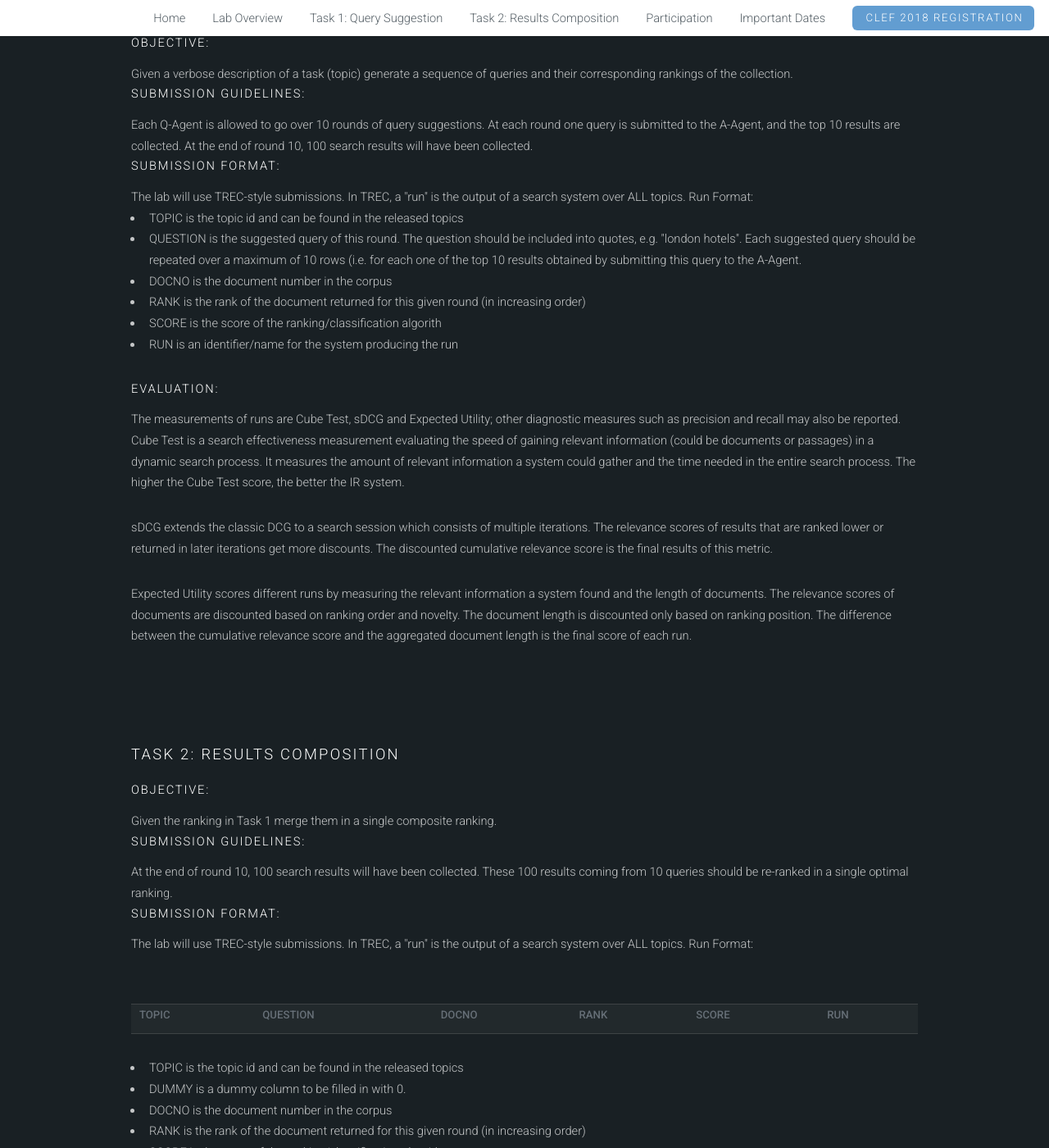
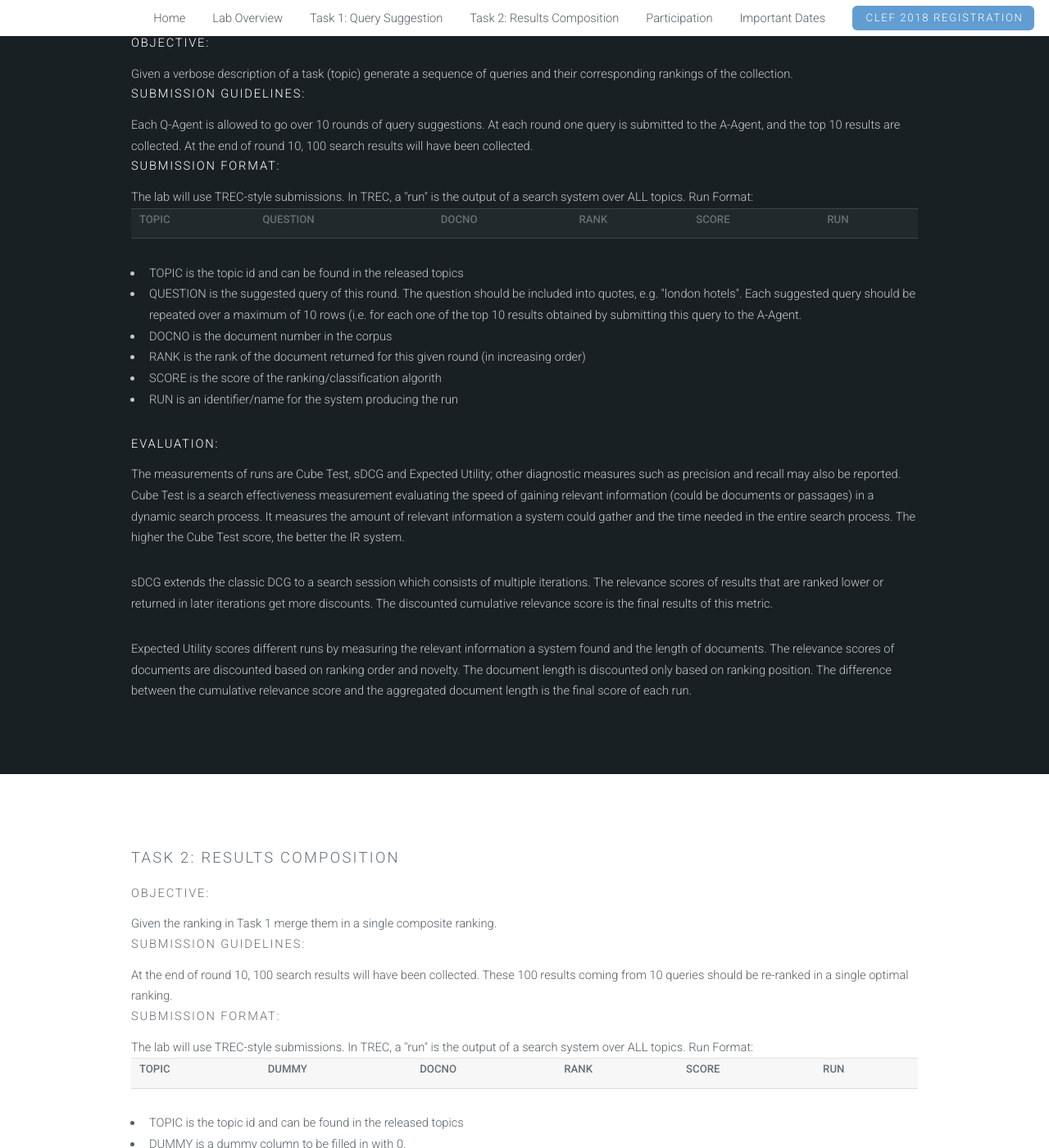
Before and after one commit to ekanou/dynamicsearch, a Jekyll site: the page built from clef-lab.html, in a window 1280 px wide and 1400 px high, scrolled down 3196 px. Shown: the whole window at 82% size. Built offline with Jekyll 4.4.1, drawn with Linux system fonts in a browser that asks for light colours; some of the changed text lies outside the part shown.

Commit message:
Update clef-lab.html

```diff
--- a/clef-lab.html
+++ b/clef-lab.html
@@ -73,11 +73,10 @@
 
 <section id="Task 1" class="wrapper style2">
   <div class="container">
-      <section>
-				<h3>Task 1: Query Suggestion</h3>
-				<h4>Objective:</h4> Given a verbose description of a task (topic) generate a sequence of queries and their corresponding rankings of the collection.
-				<h4>Submission Guidelines:</h4> Each Q-Agent is allowed to go over 10 rounds of query suggestions. At each round one query is submitted to the A-Agent, and the top 10 results are collected. At the end of round 10, 100 search results will have been collected.
-				<h4>Submission Format:</h4> The lab will use TREC-style submissions. In TREC, a "run" is the output of a search system over ALL topics. Run Format:
+			<h3>Task 1: Query Suggestion</h3>
+			<h4>Objective:</h4> Given a verbose description of a task (topic) generate a sequence of queries and their corresponding rankings of the collection.
+			<h4>Submission Guidelines:</h4> Each Q-Agent is allowed to go over 10 rounds of query suggestions. At each round one query is submitted to the A-Agent, and the top 10 results are collected. At the end of round 10, 100 search results will have been collected.
+			<h4>Submission Format:</h4> The lab will use TREC-style submissions. In TREC, a "run" is the output of a search system over ALL topics. Run Format:
 				<table border="0">
   				<tr>
     			<th>TOPIC</th>
@@ -87,6 +86,7 @@
 					<th>SCORE</th>
     			<th>RUN</th>
   				</tr>
+				</table>
 				<ul>
 				<li>TOPIC is the topic id and can be found in the released topics</li>
 				<li>QUESTION is the suggested query of this round. The question should be included into quotes, e.g. "london hotels". Each suggested query should be repeated over a maximum of 10 rows (i.e. for each one of the top 10 results obtained by submitting this query to the A-Agent.</li>
@@ -95,18 +95,15 @@
 				<li>SCORE is the score of the ranking/classification algorith</li>
 				<li>RUN is an identifier/name for the system producing the run</li>
 				</ul>
+
 				<h4>Evaluation:</h4> The measurements of runs are Cube Test, sDCG and Expected Utility; other diagnostic measures such as precision and recall may also be reported.
-
 				<p> Cube Test is a search effectiveness measurement evaluating the speed of gaining relevant information (could be documents or passages) in a dynamic search process. It measures the amount of relevant information a system could gather and the time needed in the entire search process. The higher the Cube Test score, the better the IR system.</p>
-
 				<p> sDCG extends the classic DCG to a search session which consists of multiple iterations. The relevance scores of results that are ranked lower or returned in later iterations get more discounts. The discounted cumulative relevance score is the final results of this metric.</p>
-
 				<p> Expected Utility scores different runs by measuring the relevant information a system found and the length of documents. The relevance scores of documents are discounted based on ranking order and novelty. The document length is discounted only based on ranking position. The difference between the cumulative relevance score and the aggregated document length is the final score of each run.</p>
-      </section>
   </div>
 </section>
 
-<section id="Task 2" class="wrapper style2">
+<section id="Task 2" class="wrapper style1">
   <div class="container">
     <div class="row">
       <section>
@@ -123,7 +120,8 @@
 					<th>SCORE</th>
     			<th>RUN</th>
   				</tr>
-					<ul>
+				</table>
+				<ul>
 				<li>TOPIC is the topic id and can be found in the released topics</li>
 				<li>DUMMY is a dummy column to be filled in with 0.</li>
 				<li>DOCNO is the document number in the corpus</li>
@@ -138,7 +136,7 @@
 </section>
 
 
-<section id="Important Dates" class="wrapper style1">
+<section id="Important Dates" class="wrapper style2">
   <div class="container">
 		<h3>Important Dates</h3>
 			<p>The overall schedule for the labs and the CEUR-WS Lab Working Notes is as follows:</p>
```
